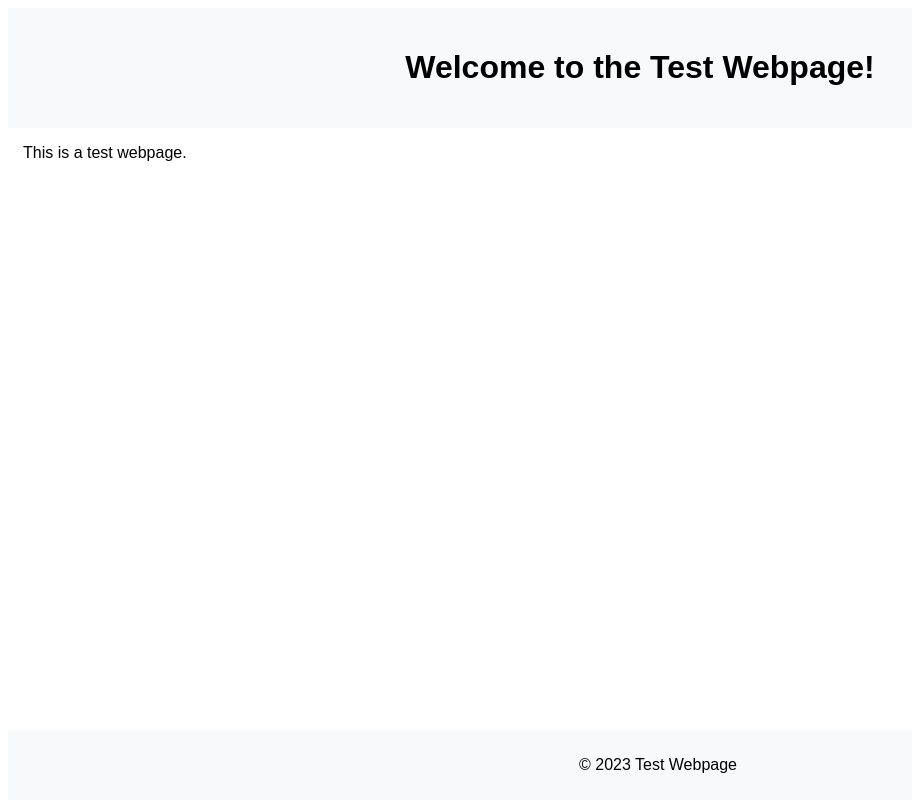
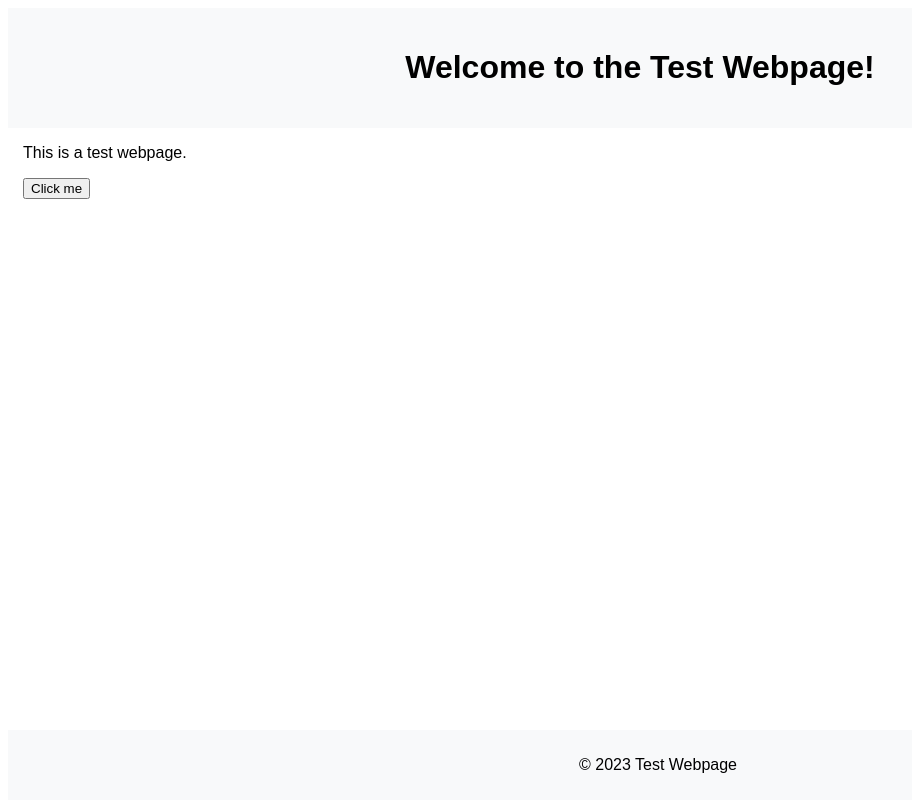
Before and after one commit to milenkica/nice, a plain HTML site: page index.html in a window 1280 px wide. Shown: the whole page, without its empty margins (0-912 px from the left). Drawn offline with Linux system fonts and the light colour scheme.

Commit message:
moved button tag

```diff
--- a/index.html
+++ b/index.html
@@ -13,7 +13,6 @@
         }
         main {
             margin: 15px;
-            <button id="indexButton">Click me</button>
         }
         footer {
             background-color: #f8f9fa;
@@ -31,6 +30,7 @@
     </header>
     <main>
         <p>This is a test webpage.</p>
+        <button id="indexButton">Click me</button>
     </main>
     <footer>
         <p>© 2023 Test Webpage</p>
```
